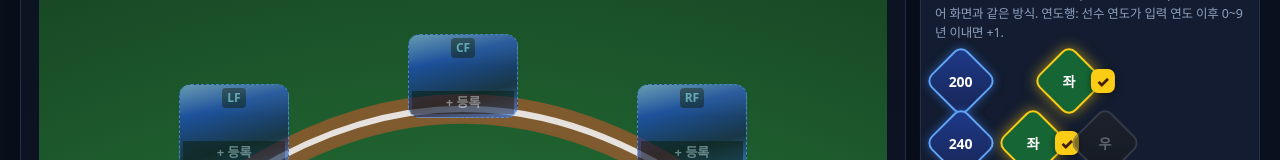
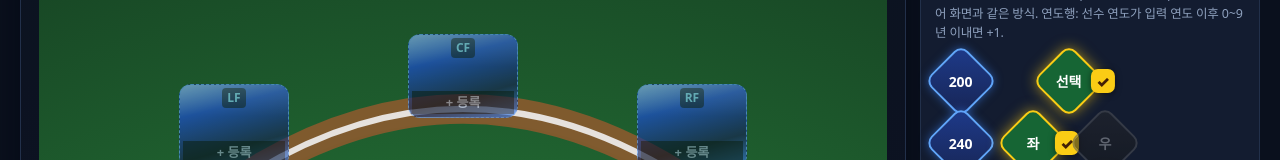
Before and after one commit to huniii32/mlb-rivals-deck, a React (Vite) app: page / in a window 1280 px wide. Shown: the part 423-583 px from the top of the page. Built offline with nearby package versions, Linux system fonts and the light colour scheme; no server answers; a web font is replaced by a local one.

Commit message:
style: 덱코 단일 선택지 라벨 좌/우→선택

```diff
--- a/src/components/DeckPanel.tsx
+++ b/src/components/DeckPanel.tsx
@@ -117,7 +117,7 @@ export function DeckScorePanel({ flags, toggleFlag, setRowSide, yearInputs, setY
                             if (g.sides.length < 2) toggleFlag(key);
                             else setRowSide(g.region, g.row, s);
                           }}>
-                          <span>{s === "L" ? "좌" : "우"}</span>
+                          <span>{g.sides.length < 2 ? "선택" : s === "L" ? "좌" : "우"}</span>
                           {on && <b className="dia-check">✓</b>}
                         </button>
                       );
```
